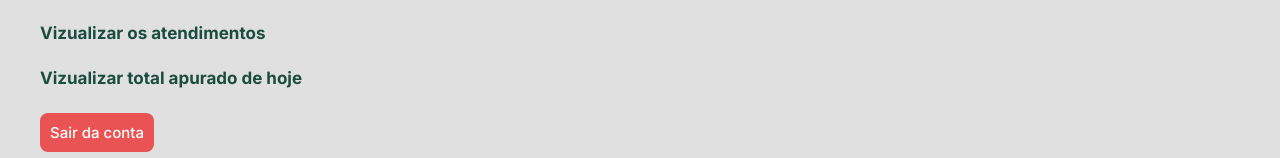
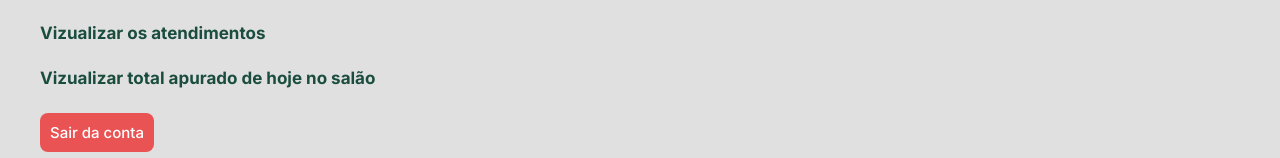
Before and after one commit to cauerg44/salon-manager, a React (Vite) app in the folder beauty-core-frontend/: page /profile in a window 1280 px wide. Shown: the part 166-324 px from the top of the page. Built offline with nearby package versions, Linux system fonts and the light colour scheme; no server answers.

Commit message:
refactor: optiuon name in profile screen.

```diff
--- a/beauty-core-frontend/src/routes/ClientHome/Profile/index.tsx
+++ b/beauty-core-frontend/src/routes/ClientHome/Profile/index.tsx
@@ -35,7 +35,7 @@ export default function Profile() {
 
 
         <Link to={"/financial-reports/total-profit-in-live"}>
-          <h4>Vizualizar total apurado de hoje</h4>
+          <h4>Vizualizar total apurado de hoje no salão</h4>
         </Link>
 
         {
```
